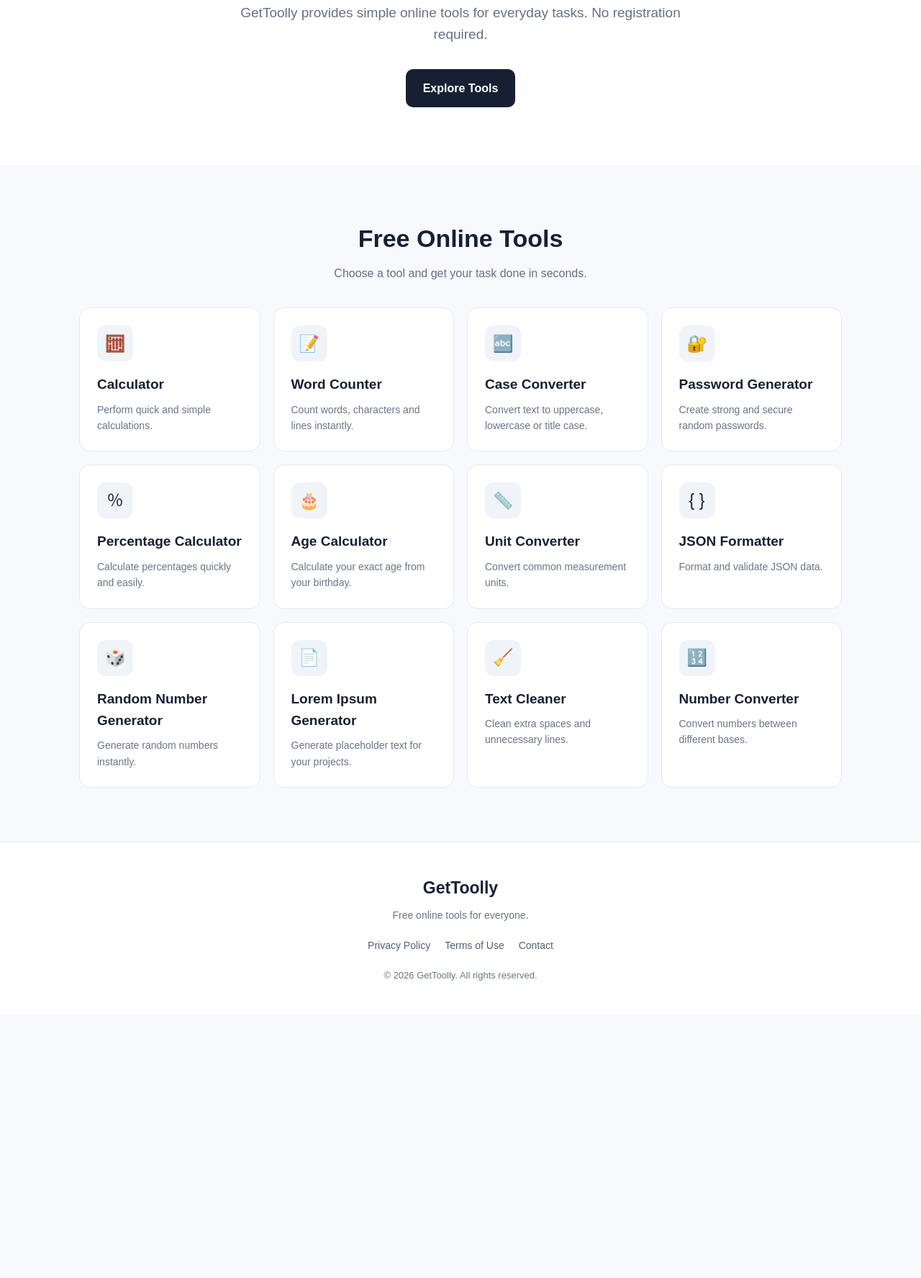
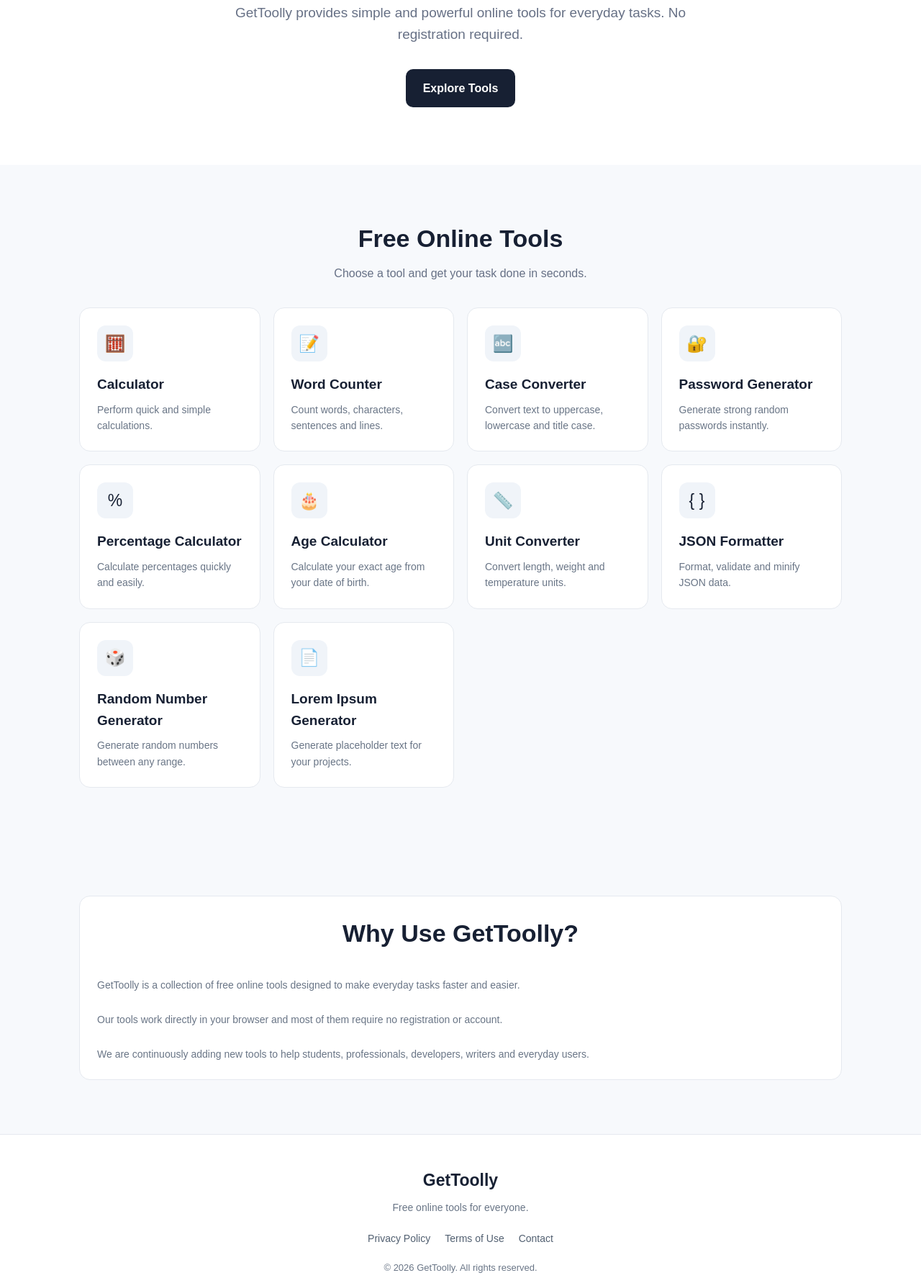
Before and after one commit to ibrhus1982-hash/gettoolly, a plain HTML site: page index.html in a window 1280 px wide. Shown: the part 396-2171 px from the top of the page at 72% size. Before the commit the page ends 1806 px from the top, so only its background shows below. Drawn offline with Linux system fonts and the light colour scheme.

Commit message:
Enhance SEO and update tool descriptions in index.html
Updated meta tags for description and keywords to enhance SEO. Improved text clarity in various sections and added new tool descriptions.

```diff
--- a/index.html
+++ b/index.html
@@ -1,5 +1,6 @@
 <!DOCTYPE html>
 <html lang="en">
+
 <head>
   <meta charset="UTF-8">
   <meta name="viewport" content="width=device-width, initial-scale=1.0">
@@ -7,18 +8,18 @@
   <title>GetToolly - Free Online Tools</title>
 
   <meta name="description"
-    content="GetToolly offers free, fast and easy online tools for calculations, text, images, conversions and everyday tasks.">
+    content="GetToolly provides free online tools including calculators, text tools, converters, password generators and more.">
 
   <meta name="keywords"
-    content="free online tools, calculator, word counter, password generator, unit converter">
+    content="free online tools, calculator, word counter, case converter, password generator, percentage calculator, age calculator, unit converter, JSON formatter, random number generator, lorem ipsum">
 
   <link rel="stylesheet" href="style.css">
 </head>
 
 <body>
 
-  <!-- Header -->
   <header class="header">
+
     <div class="container nav">
 
       <a href="index.html" class="logo">
@@ -26,20 +27,36 @@
       </a>
 
       <nav class="navigation">
-        <a href="#tools">Tools</a>
-        <a href="privacy.html">Privacy</a>
-        <a href="terms.html">Terms</a>
-        <a href="contact.html">Contact</a>
+
+        <a href="#tools">
+          Tools
+        </a>
+
+        <a href="privacy.html">
+          Privacy
+        </a>
+
+        <a href="terms.html">
+          Terms
+        </a>
+
+        <a href="contact.html">
+          Contact
+        </a>
+
       </nav>
 
     </div>
+
   </header>
 
 
-  <!-- Hero -->
   <main>
 
+    <!-- HERO -->
+
     <section class="hero">
+
       <div class="container">
 
         <div class="badge">
@@ -52,8 +69,8 @@
         </h1>
 
         <p>
-          GetToolly provides simple online tools for everyday tasks.
-          No registration required.
+          GetToolly provides simple and powerful online tools
+          for everyday tasks. No registration required.
         </p>
 
         <a href="#tools" class="button">
@@ -61,15 +78,19 @@
         </a>
 
       </div>
+
     </section>
 
 
-    <!-- Tools -->
+    <!-- TOOLS -->
+
     <section id="tools" class="tools-section">
 
       <div class="container">
 
-        <h2>Free Online Tools</h2>
+        <h2>
+          Free Online Tools
+        </h2>
 
         <p class="section-description">
           Choose a tool and get your task done in seconds.
@@ -79,101 +100,266 @@
         <div class="tools-grid">
 
 
-          <!-- Calculator -->
-          <a href="tools/calculator.html" class="tool-card">
-            <div class="tool-icon">🧮</div>
-            <h3>Calculator</h3>
-            <p>Perform quick and simple calculations.</p>
+          <!-- 1 -->
+
+          <a
+            href="tools/calculator.html"
+            class="tool-card"
+          >
+
+            <div class="tool-icon">
+              🧮
+            </div>
+
+            <h3>
+              Calculator
+            </h3>
+
+            <p>
+              Perform quick and simple calculations.
+            </p>
+
           </a>
 
 
-          <!-- Word Counter -->
-          <a href="tools/word-counter.html" class="tool-card">
-            <div class="tool-icon">📝</div>
-            <h3>Word Counter</h3>
-            <p>Count words, characters and lines instantly.</p>
+          <!-- 2 -->
+
+          <a
+            href="tools/word-counter.html"
+            class="tool-card"
+          >
+
+            <div class="tool-icon">
+              📝
+            </div>
+
+            <h3>
+              Word Counter
+            </h3>
+
+            <p>
+              Count words, characters, sentences and lines.
+            </p>
+
           </a>
 
 
-          <!-- Case Converter -->
-          <a href="tools/case-converter.html" class="tool-card">
-            <div class="tool-icon">🔤</div>
-            <h3>Case Converter</h3>
-            <p>Convert text to uppercase, lowercase or title case.</p>
+          <!-- 3 -->
+
+          <a
+            href="tools/case-converter.html"
+            class="tool-card"
+          >
+
+            <div class="tool-icon">
+              🔤
+            </div>
+
+            <h3>
+              Case Converter
+            </h3>
+
+            <p>
+              Convert text to uppercase, lowercase and title case.
+            </p>
+
           </a>
 
 
-          <!-- Password Generator -->
-          <a href="tools/password-generator.html" class="tool-card">
-            <div class="tool-icon">🔐</div>
-            <h3>Password Generator</h3>
-            <p>Create strong and secure random passwords.</p>
+          <!-- 4 -->
+
+          <a
+            href="tools/password-generator.html"
+            class="tool-card"
+          >
+
+            <div class="tool-icon">
+              🔐
+            </div>
+
+            <h3>
+              Password Generator
+            </h3>
+
+            <p>
+              Generate strong random passwords instantly.
+            </p>
+
           </a>
 
 
-          <!-- Percentage Calculator -->
-          <a href="tools/percentage-calculator.html" class="tool-card">
-            <div class="tool-icon">％</div>
-            <h3>Percentage Calculator</h3>
-            <p>Calculate percentages quickly and easily.</p>
+          <!-- 5 -->
+
+          <a
+            href="tools/percentage-calculator.html"
+            class="tool-card"
+          >
+
+            <div class="tool-icon">
+              %
+            </div>
+
+            <h3>
+              Percentage Calculator
+            </h3>
+
+            <p>
+              Calculate percentages quickly and easily.
+            </p>
+
           </a>
 
 
-          <!-- Age Calculator -->
-          <a href="tools/age-calculator.html" class="tool-card">
-            <div class="tool-icon">🎂</div>
-            <h3>Age Calculator</h3>
-            <p>Calculate your exact age from your birthday.</p>
+          <!-- 6 -->
+
+          <a
+            href="tools/age-calculator.html"
+            class="tool-card"
+          >
+
+            <div class="tool-icon">
+              🎂
+            </div>
+
+            <h3>
+              Age Calculator
+            </h3>
+
+            <p>
+              Calculate your exact age from your date of birth.
+            </p>
+
           </a>
 
 
-          <!-- Unit Converter -->
-          <a href="tools/unit-converter.html" class="tool-card">
-            <div class="tool-icon">📏</div>
-            <h3>Unit Converter</h3>
-            <p>Convert common measurement units.</p>
+          <!-- 7 -->
+
+          <a
+            href="tools/unit-converter.html"
+            class="tool-card"
+          >
+
+            <div class="tool-icon">
+              📏
+            </div>
+
+            <h3>
+              Unit Converter
+            </h3>
+
+            <p>
+              Convert length, weight and temperature units.
+            </p>
+
           </a>
 
 
-          <!-- JSON Formatter -->
-          <a href="tools/json-formatter.html" class="tool-card">
-            <div class="tool-icon">{ }</div>
-            <h3>JSON Formatter</h3>
-            <p>Format and validate JSON data.</p>
+          <!-- 8 -->
+
+          <a
+            href="tools/json-formatter.html"
+            class="tool-card"
+          >
+
+            <div class="tool-icon">
+              { }
+            </div>
+
+            <h3>
+              JSON Formatter
+            </h3>
+
+            <p>
+              Format, validate and minify JSON data.
+            </p>
+
           </a>
 
 
-          <!-- Random Number -->
-          <a href="tools/random-number.html" class="tool-card">
-            <div class="tool-icon">🎲</div>
-            <h3>Random Number Generator</h3>
-            <p>Generate random numbers instantly.</p>
+          <!-- 9 -->
+
+          <a
+            href="tools/random-number.html"
+            class="tool-card"
+          >
+
+            <div class="tool-icon">
+              🎲
+            </div>
+
+            <h3>
+              Random Number Generator
+            </h3>
+
+            <p>
+              Generate random numbers between any range.
+            </p>
+
           </a>
 
 
-          <!-- Lorem Ipsum -->
-          <a href="tools/lorem-ipsum.html" class="tool-card">
-            <div class="tool-icon">📄</div>
-            <h3>Lorem Ipsum Generator</h3>
-            <p>Generate placeholder text for your projects.</p>
+          <!-- 10 -->
+
+          <a
+            href="tools/lorem-ipsum.html"
+            class="tool-card"
+          >
+
+            <div class="tool-icon">
+              📄
+            </div>
+
+            <h3>
+              Lorem Ipsum Generator
+            </h3>
+
+            <p>
+              Generate placeholder text for your projects.
+            </p>
+
           </a>
 
 
-          <!-- Text Cleaner -->
-          <a href="tools/text-cleaner.html" class="tool-card">
-            <div class="tool-icon">🧹</div>
-            <h3>Text Cleaner</h3>
-            <p>Clean extra spaces and unnecessary lines.</p>
-          </a>
+        </div>
+
+      </div>
+
+    </section>
 
 
-          <!-- Number Converter -->
-          <a href="tools/number-converter.html" class="tool-card">
-            <div class="tool-icon">🔢</div>
-            <h3>Number Converter</h3>
-            <p>Convert numbers between different bases.</p>
-          </a>
+    <!-- ABOUT -->
 
+    <section class="tools-section">
+
+      <div class="container">
+
+        <div class="tool-card">
+
+          <h2>
+            Why Use GetToolly?
+          </h2>
+
+          <br>
+
+          <p>
+            GetToolly is a collection of free online tools
+            designed to make everyday tasks faster and easier.
+          </p>
+
+          <br>
+
+          <p>
+            Our tools work directly in your browser and
+            most of them require no registration or account.
+          </p>
+
+          <br>
+
+          <p>
+            We are continuously adding new tools to help
+            students, professionals, developers, writers and
+            everyday users.
+          </p>
 
         </div>
 
@@ -184,7 +370,8 @@
   </main>
 
 
-  <!-- Footer -->
+  <!-- FOOTER -->
+
   <footer class="footer">
 
     <div class="container">
@@ -196,6 +383,7 @@
       <p>
         Free online tools for everyone.
       </p>
+
 
       <div class="footer-links">
 
@@ -213,6 +401,7 @@
 
       </div>
 
+
       <p class="copyright">
         © 2026 GetToolly. All rights reserved.
       </p>
@@ -222,4 +411,5 @@
   </footer>
 
 </body>
+
 </html>
```
